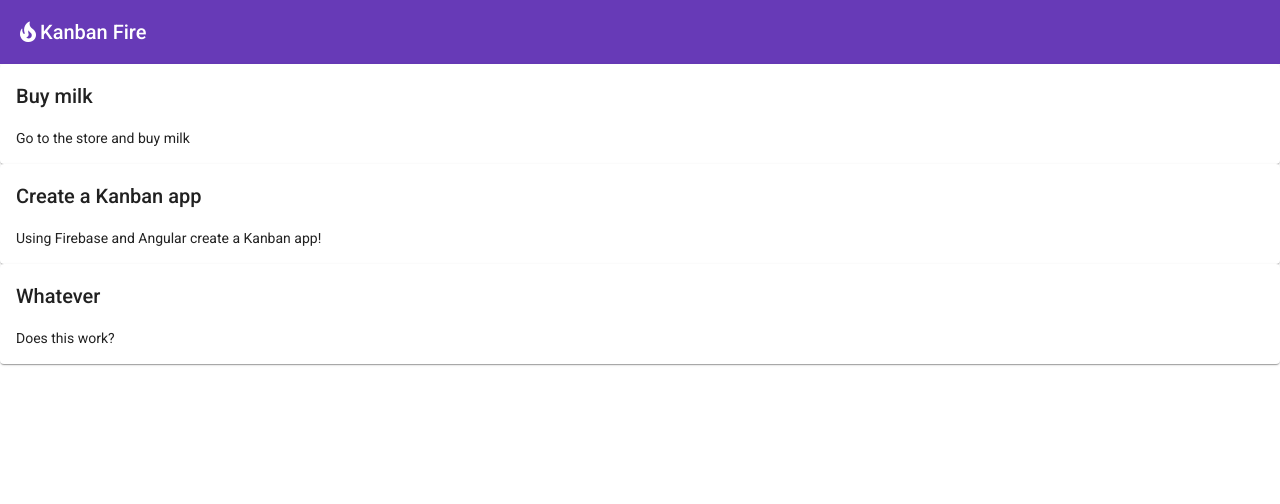
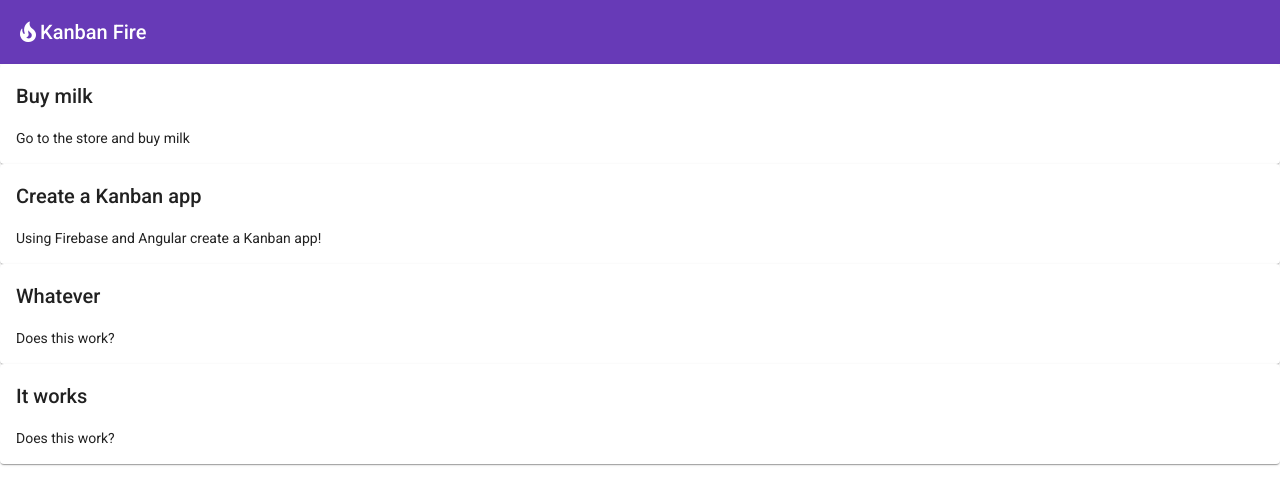
Before and after one commit to VIAUni-SEP6/angular-ui, an Angular app: page / in a window 1280 px wide. Shown: the top 504 px of the page. Built offline with nearby package versions, Linux system fonts and the light colour scheme.

Commit message:
setup workflows

```diff
--- a/src/app/app.component.ts
+++ b/src/app/app.component.ts
@@ -24,6 +24,10 @@ export class AppComponent {
     {
       title: 'Whatever',
       description: 'Does this work?'
+    },
+    {
+      title: 'It works',
+      description: 'Does this work?'
     }
   ];
 }
```
